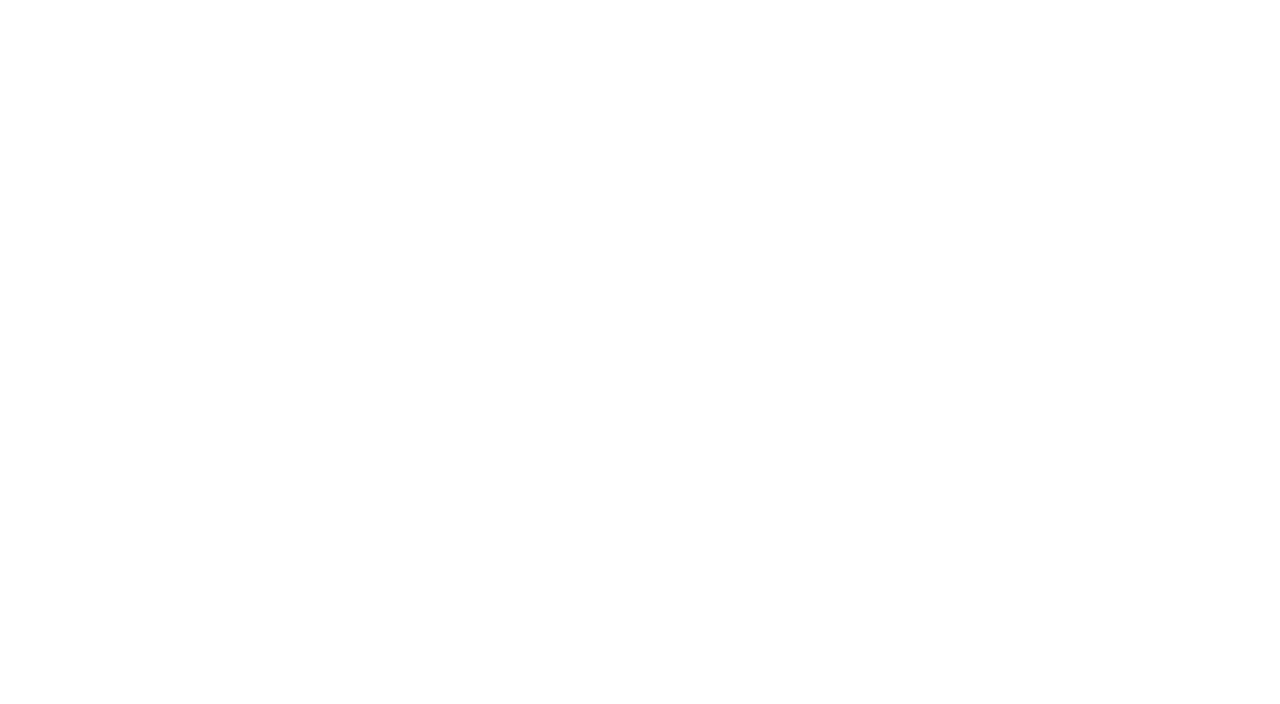
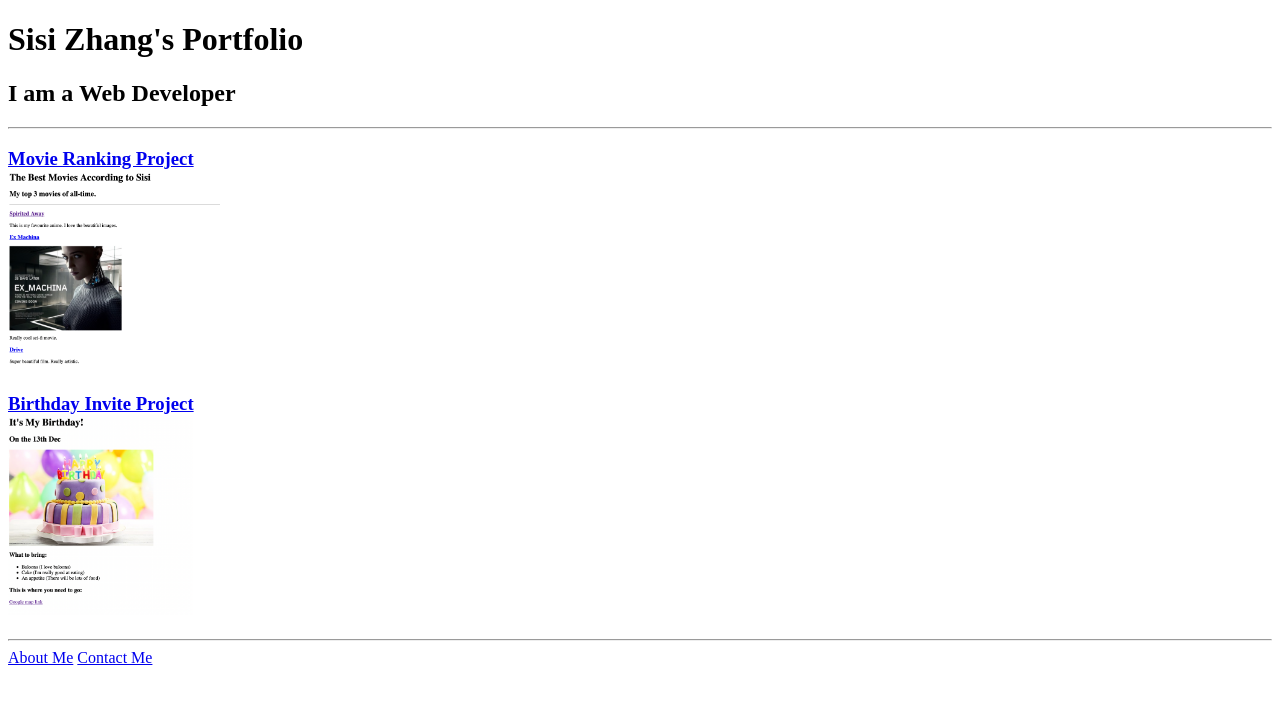
Before and after one commit to Jennyamazing/html-portfolio-sz, a plain HTML site: page index.html in a window 1280 px wide. Drawn offline with Linux system fonts and the light colour scheme.

Commit message:
Update index.html

```diff
--- a/index.html
+++ b/index.html
@@ -1,15 +1,24 @@
 <!-- TODO 1: Create the HTML Boilerplate -->
-
-<!-- TODO 2: Add Your previous projects' HTML into the public folder -->
-
-<!-- TODO 3: Take screenshots of your project previews and add the images to the images folder -->
-
-<!-- TODO 4: Add titles/subtitles etc. -->
-
-<!-- TODO 5: Add a link to the project pages -->
-
-<!-- TODO 6: Add images to show the project previews
-HINT for TODO 6: You can use the height attribute set to 200 to make the image smaller:
-https://developer.mozilla.org/en-US/docs/Web/HTML/Element/img#attr-height -->
-
-<!-- TODO 7: Add the Contact Me and About Me page links -->
+<!DOCTYPE html>
+<html lang="en">
+    <head>
+        <meta charset="UTF-8">
+        <title>Sisi's Portfolio</title>
+    </head>
+    <body>
+        <h1>Sisi Zhang's Portfolio</h1>
+        <h2>I am a Web Developer</h2>
+        <hr/>
+        <h3>
+           <a href="../4.3 HTML Portfolio Project/public/movie-ranking.html">Movie Ranking Project</a><br/>
+           <img src="assets/images/Movie top 3.png" height="200"/>
+        </h3>
+        <h3>
+         <a href="../4.3 HTML Portfolio Project/public/birthday-invite.html">Birthday Invite Project</a> <br/>
+         <img src="./assets/images/Birthday invite.png" height="200" >
+         </h3>
+         <hr/>
+        <a href="../4.3 HTML Portfolio Project/public/about.html">About Me</a>
+        <a href="../4.3 HTML Portfolio Project/public/contact.html">Contact Me</a>
+    </body>
+</html>
```
